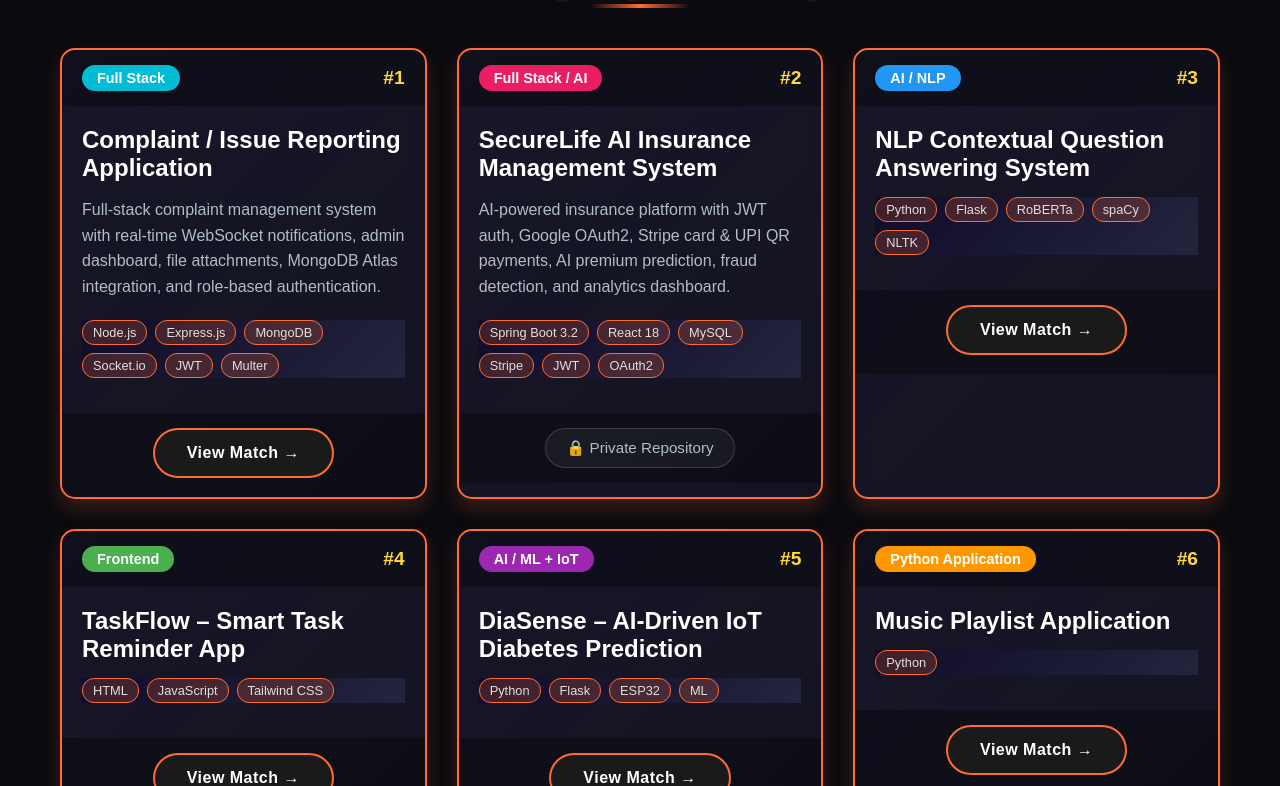
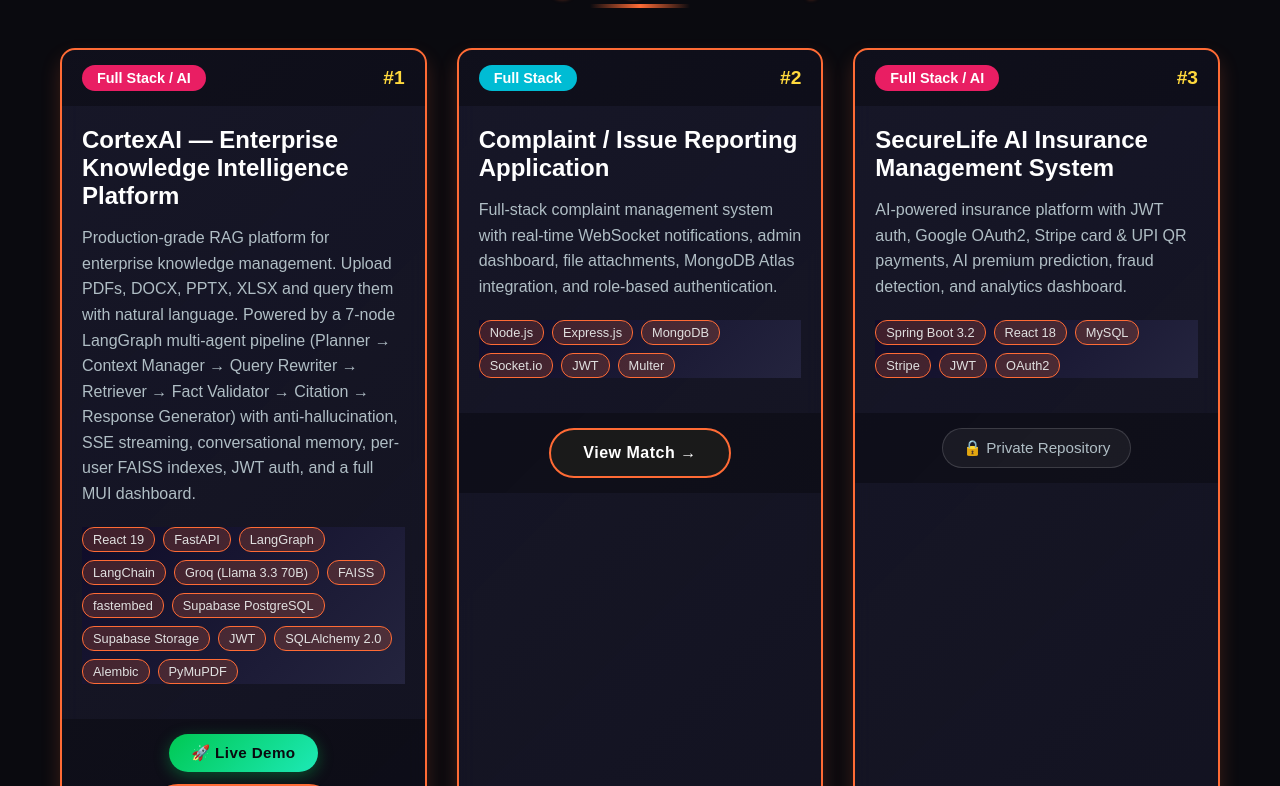
Before and after one commit to abhishekbh0476/portfolio, a React (Create React App) app: page / in a window 1280 px wide. Shown: the part 1834-2620 px from the top of the page. Built offline with nearby package versions, Linux system fonts and the light colour scheme.

Commit message:
Added CortexAi

```diff
--- a/src/components/Projects.js
+++ b/src/components/Projects.js
@@ -41,6 +41,17 @@
               </div>
             </div>
             <div className="match-footer">
+              <div className="match-footer-links">
+                {project.liveLink && (
+                  <a
+                    href={project.liveLink}
+                    target="_blank"
+                    rel="noopener noreferrer"
+                    className="live-demo-btn"
+                  >
+                    🚀 Live Demo
+                  </a>
+                )}
                 {project.link ? (
                   <a
                     href={project.link}
@@ -55,6 +66,7 @@
                 )}
               </div>
             </div>
+          </div>
         ))}
       </div>
     </section>
--- a/src/data/projects.js
+++ b/src/data/projects.js
@@ -1,4 +1,12 @@
 const projects = [
+  {
+    name: "CortexAI — Enterprise Knowledge Intelligence Platform",
+    category: "Full Stack / AI",
+    tech: "React 19, FastAPI, LangGraph, LangChain, Groq (Llama 3.3 70B), FAISS, fastembed, Supabase PostgreSQL, Supabase Storage, JWT, SQLAlchemy 2.0, Alembic, PyMuPDF",
+    link: "https://github.com/abhishekbh0476/CortexAI",
+    liveLink: "https://cortexai-bsbp-seven.vercel.app",
+    description: "Production-grade RAG platform for enterprise knowledge management. Upload PDFs, DOCX, PPTX, XLSX and query them with natural language. Powered by a 7-node LangGraph multi-agent pipeline (Planner → Context Manager → Query Rewriter → Retriever → Fact Validator → Citation → Response Generator) with anti-hallucination, SSE streaming, conversational memory, per-user FAISS indexes, JWT auth, and a full MUI dashboard."
+  },
   {
     name: "Complaint / Issue Reporting Application",
     category: "Full Stack",
--- a/src/index.css
+++ b/src/index.css
@@ -690,6 +690,37 @@
   background: rgba(255, 255, 255, 0.05);
 }
 
+/* Project footer link row */
+.match-footer-links {
+  display: flex;
+  justify-content: center;
+  align-items: center;
+  gap: 12px;
+  flex-wrap: wrap;
+}
+
+/* Live demo button */
+.live-demo-btn {
+  display: inline-block;
+  background: linear-gradient(135deg, #00c853, #1de9b6);
+  color: #0a0a0f;
+  padding: 10px 22px;
+  border-radius: 50px;
+  text-decoration: none;
+  font-weight: 700;
+  font-size: 0.95rem;
+  letter-spacing: 0.4px;
+  transition: all 0.3s cubic-bezier(0.4, 0, 0.2, 1);
+  border: none;
+  box-shadow: 0 4px 15px rgba(0, 200, 83, 0.35);
+}
+
+.live-demo-btn:hover {
+  transform: translateY(-2px);
+  box-shadow: 0 8px 25px rgba(0, 200, 83, 0.55);
+  filter: brightness(1.1);
+}
+
 /* Responsive Design */
 @media (max-width: 768px) {
   .player-name {
```
Lines whose indentation alone changed are shown as unchanged.
